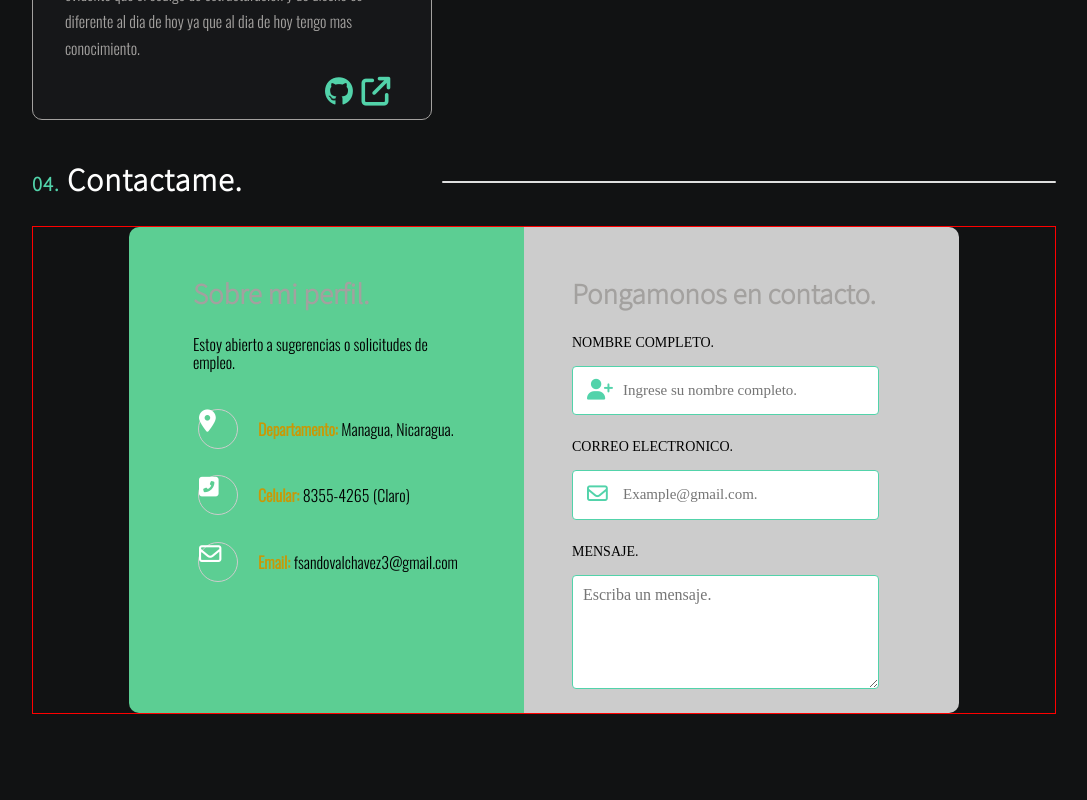
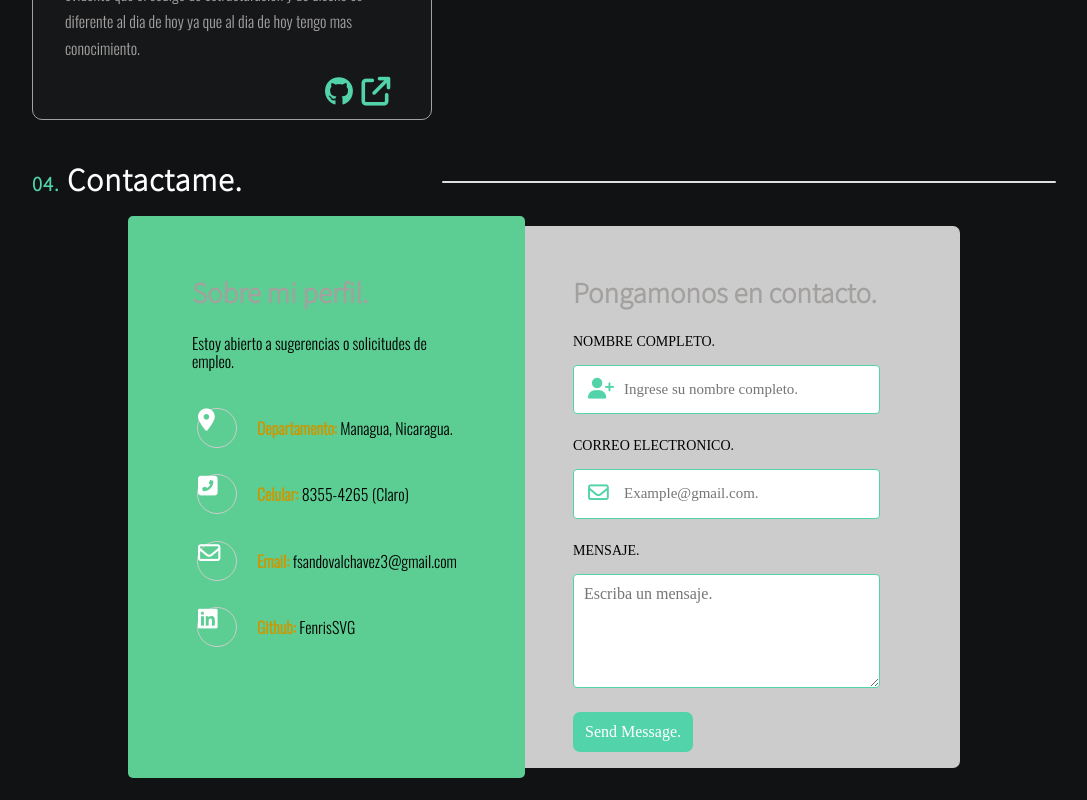
Before and after one commit to FenrisSVG/portfolio, a Vue app: page / in a window 1280 px wide. Shown: the part 3876-4676 px from the top of the page, without its empty margins (96-1183 px from the left). Before the commit the page ends 4622 px from the top, so only its background shows below. Built offline with nearby package versions, Linux system fonts and the light colour scheme; what vue-scroll-reveal would draw is missing.

Commit message:
contact form finished (desktop)

```diff
--- a/src/components/Contact.vue
+++ b/src/components/Contact.vue
@@ -14,7 +14,7 @@
                     </div>
                 </footer>
             </div>
-            <form class="contact-form" action="" method="POST" autocomplete="off"
+            <form class="contact-form" action="https://formsubmit.co/fsandovalchavez3@gmail.com" method="POST" autocomplete="off"
                 v-if="inputs.length > 0">
                 <h3 class="contact-info__title contact-info__title--two">Pongamonos en contacto.</h3>
                 <div class="contact-form__group" v-for="item in inputs" :key="item.id">
@@ -31,6 +31,9 @@
                         class="contact-form__textarea" placeholder="Escriba un mensaje." required
                         maxlength="500"></textarea>
                     </label>
+                </div>
+                <div class="contact-form__group">
+                    <button type="submit" class="contact-form__button">Send Message.</button>
                 </div>
             </form>
         </div>
@@ -65,12 +68,12 @@ export default{
                     text: 'Email: ',
                     information: 'fsandovalchavez3@gmail.com'
                 },
-                // {
-                //     id: 4,
-                //     icon: '',
-                //     text: 'Website: ',
-                //     information: '8355-4265 (Claro)'
-                // }
+                {
+                    id: 4,
+                    icon: 'fa-brands fa-linkedin contact-info__icon',
+                    text: 'Github: ',
+                    information: 'FenrisSVG'
+                }
             ],
             inputs: [
                 {
--- a/src/scss/blocks/_contact.scss
+++ b/src/scss/blocks/_contact.scss
@@ -9,10 +9,8 @@
     flex-direction: column-reverse;
 
     @include laptop{
-        position: relative;
+        flex-direction: row;
         padding: 0 6em;
-        border: 1px solid red;
-        flex-direction: row;
     }
 }
 
@@ -24,9 +22,9 @@
     background-color: #ccc;
 
     @include laptop{
-        padding: 1.4rem 5rem 0 3rem;
+        padding: 1.4rem 5rem 1rem 3rem;
         flex: 1 1 0;
-        border-radius: 0 10px 10px 0;
+        border-radius: 0 7px 7px 0;
     }
 
     &__group{
@@ -88,6 +86,15 @@
          font-size: 1rem;
        }
     }
+
+    &__button{
+        width: 120px;
+        height: 40px;
+        border: none;
+        border-radius: 7px;
+        color: #fff;
+        background-color: $secondary-color;
+    }
 }
 
 // Esta parte es la información de mi perfil que lleva color de bg
@@ -97,7 +104,7 @@
     background-color: #5CCE93;
 
     @include laptop{
-        // position: absolute;
+        position: relative;
         padding: 1.4rem 4rem 4rem;
         border-radius: 10px 0 0 10px;
     }
@@ -169,10 +176,41 @@
             color: #c99806;
         }
     }
+
+    &::after,
+    &::before{
+        @include laptop{
+            position: absolute;
+            content: '';
+            display: block;
+            width: 100%;
+            height: 30px;
+            border-radius: 5px;
+            background-color: #5CCE93;
+        }
+    }
+
+    &::after{
+        @include laptop{
+            bottom: -10px;
+            left: 0;
+        }
+    }
+
+    &::before{
+        @include laptop{
+            top: -10px;
+            left: 0;
+        }
+    }
 }
 
 @media(Hover:hover){
     .contact-form__group:hover i{
         color: #E4F9F6;
     }
+
+    .contact-form__button:hover{
+        cursor: pointer;
+    }
 }
```
Also changed, not shown: public/css/styles.css.
